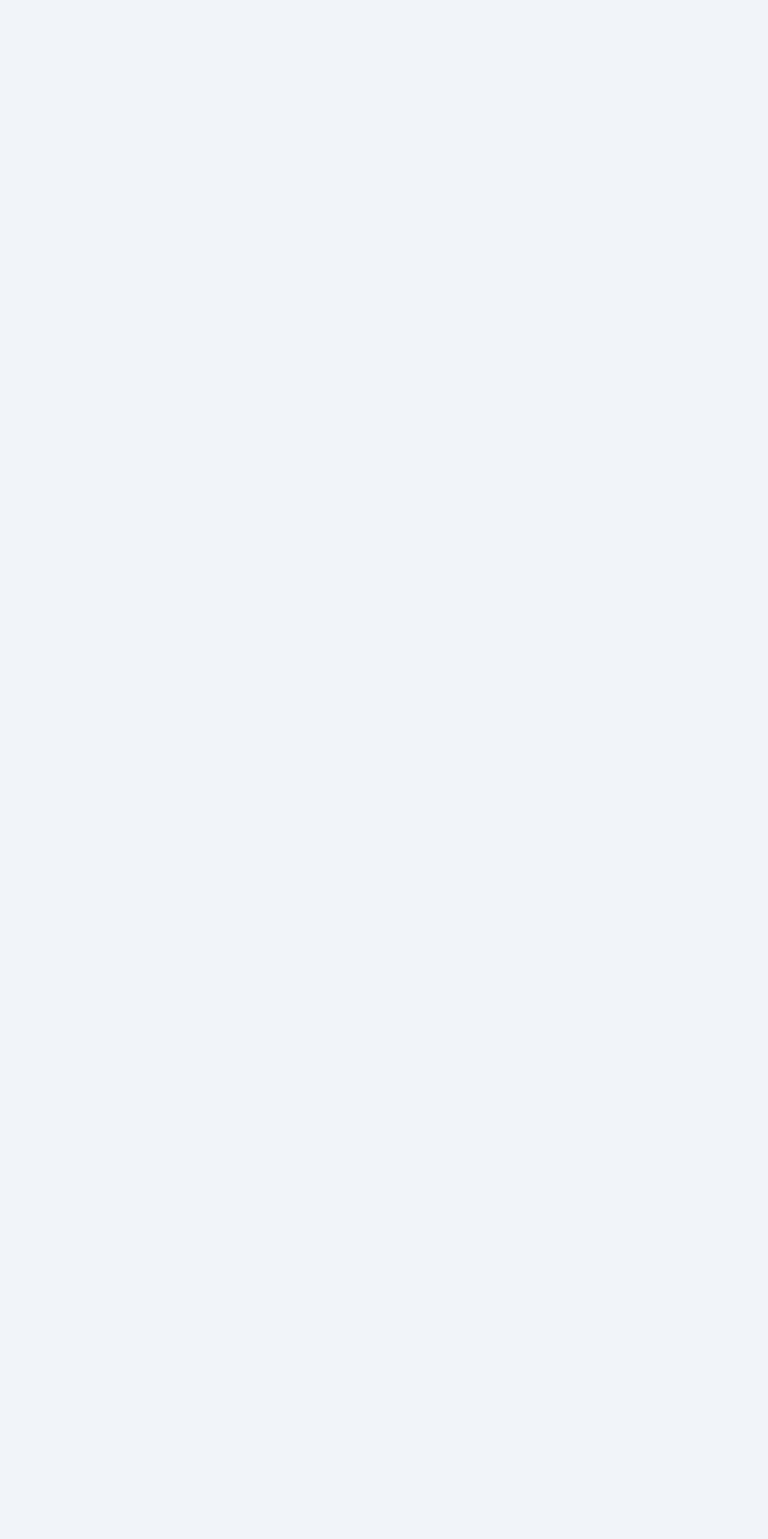
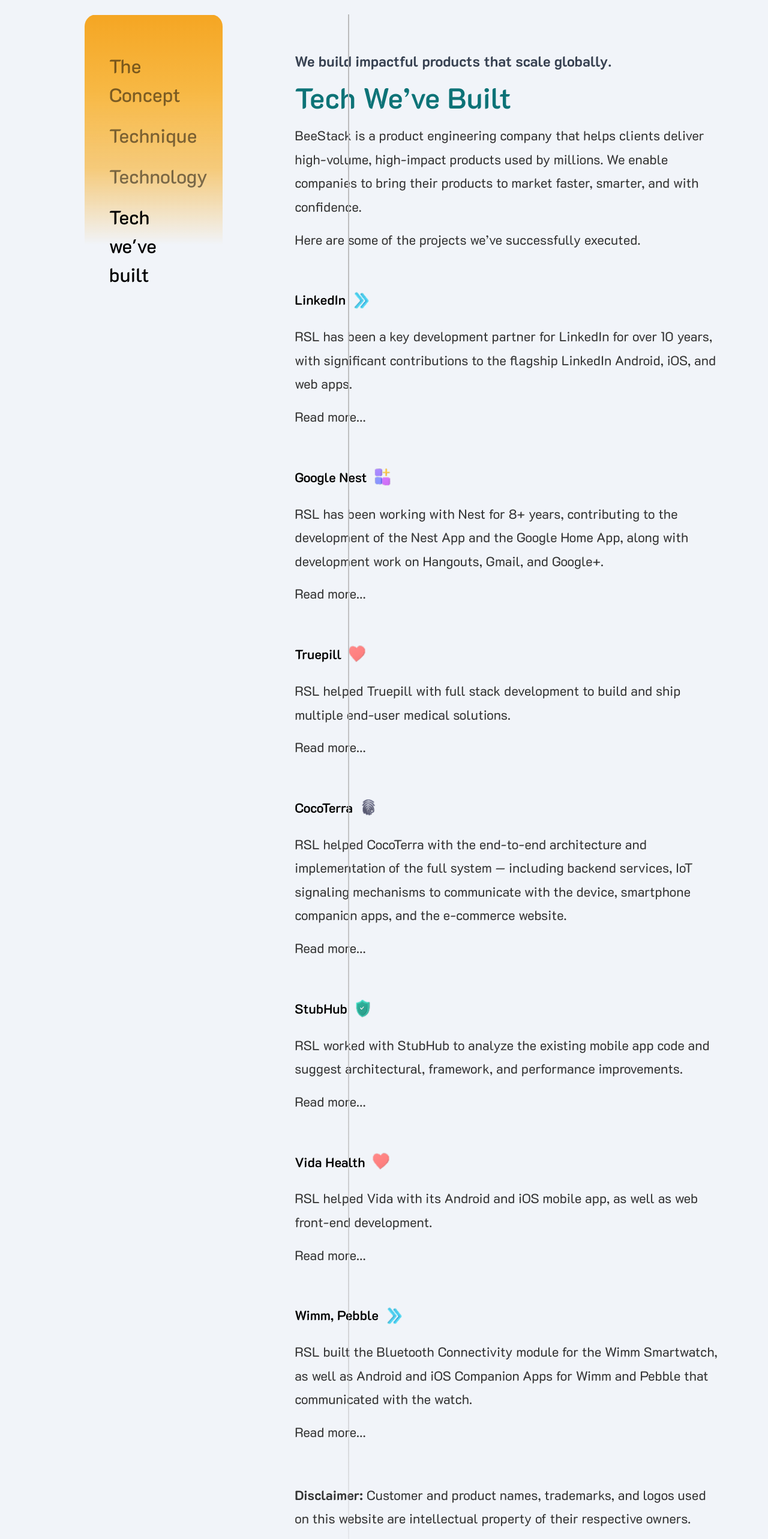
Before and after one commit to hangingpawn64/BeeStack, a React (Vite) app: page /our-work/products in a window 1280 px wide. Before the commit this address had no page. Shown: the part 160-2726 px from the top of the page at 60% size. Before the commit the page ends 800 px from the top, so only its background shows below. Built offline with nearby package versions, Linux system fonts and the light colour scheme; a web font is replaced by a local one.

Commit message:
additions

```diff
--- a/src/App.jsx
+++ b/src/App.jsx
@@ -6,6 +6,7 @@
 import {createBrowserRouter , RouterProvider} from 'react-router-dom'
 import Technique from './pages/Technique';
 import Technology from './pages/Technology';
+import Products from './pages/Products';
 
 function App() {
 
@@ -27,8 +28,8 @@
       element: <Technology />
     },
     {
-      path: "/our-work/technique",
-      element: <Technology />
+      path: "/our-work/products",
+      element: <Products />
     }
   ]);
 
--- /dev/null
+++ b/src/pages/Products.jsx
@@ -0,0 +1,174 @@
+import React from "react";
+import "./OurWork.css";
+import Navbar from "../components/Navbar";
+import Footer from "../components/Footer";
+import { Link } from "react-router-dom";
+
+const Products = () => {
+  return (
+    <>
+      <Navbar />
+      <div className="heading pl-28">OUR WORK</div>
+
+      <div className="container">
+        <aside className="sidebar">
+          <ul>
+            <li className="unhighlighted font-bold">
+              <Link to="/our-work">The Concept</Link>
+            </li>
+            <li className="unhighlighted font-bold">
+              <Link to="/our-work/technique">Technique</Link>
+            </li>
+            <li className="unhighlighted font-bold">
+              <Link to="/our-work/technology">Technology</Link>
+            </li>
+            <li className="highlighted font-bold">
+              <Link to="/our-work/products">Tech we've built</Link>
+            </li>
+          </ul>
+        </aside>
+
+        <main className="main-content">
+          {/* Intro Section */}
+          <p className="tagline">
+            <b>We build impactful products that scale globally.</b>
+          </p>
+          <h1>Tech We’ve Built</h1>
+
+          <div className="section">
+            <p>
+              BeeStack is a product engineering company that helps clients
+              deliver high-volume, high-impact products used by millions. We
+              enable companies to bring their products to market faster, smarter,
+              and with confidence.
+            </p>
+            <p>
+              Here are some of the projects we’ve successfully executed.
+            </p>
+          </div>
+
+          {/* Project: LinkedIn */}
+          <div className="section">
+            <h2 className="section-title">
+              LinkedIn
+              <img
+                src="/images/forward.png"
+                alt="LinkedIn icon"
+                className="icon"
+              />
+            </h2>
+            <p>
+              RSL has been a key development partner for LinkedIn for over 10
+              years, with significant contributions to the flagship LinkedIn
+              Android, iOS, and web apps.
+            </p>
+            <p className="read-more">Read more…</p>
+          </div>
+
+          {/* Project: Google Nest */}
+          <div className="section">
+            <h2 className="section-title">
+              Google Nest
+              <img src="/images/team.png" alt="Nest icon" className="icon" />
+            </h2>
+            <p>
+              RSL has been working with Nest for 8+ years, contributing to the
+              development of the Nest App and the Google Home App, along with
+              development work on Hangouts, Gmail, and Google+.
+            </p>
+            <p className="read-more">Read more…</p>
+          </div>
+
+          {/* Project: Truepill */}
+          <div className="section">
+            <h2 className="section-title">
+              Truepill
+              <img src="/images/heart.png" alt="Truepill icon" className="icon" />
+            </h2>
+            <p>
+              RSL helped Truepill with full stack development to build and ship
+              multiple end-user medical solutions.
+            </p>
+            <p className="read-more">Read more…</p>
+          </div>
+
+          {/* Project: CocoTerra */}
+          <div className="section">
+            <h2 className="section-title">
+              CocoTerra
+              <img
+                src="/images/fingerprint.png"
+                alt="CocoTerra icon"
+                className="icon"
+              />
+            </h2>
+            <p>
+              RSL helped CocoTerra with the end-to-end architecture and
+              implementation of the full system — including backend services,
+              IoT signaling mechanisms to communicate with the device, smartphone
+              companion apps, and the e-commerce website.
+            </p>
+            <p className="read-more">Read more…</p>
+          </div>
+
+          {/* Project: StubHub */}
+          <div className="section">
+            <h2 className="section-title">
+              StubHub
+              <img src="/images/secure.png" alt="StubHub icon" className="icon" />
+            </h2>
+            <p>
+              RSL worked with StubHub to analyze the existing mobile app code and
+              suggest architectural, framework, and performance improvements.
+            </p>
+            <p className="read-more">Read more…</p>
+          </div>
+
+          {/* Project: Vida Health */}
+          <div className="section">
+            <h2 className="section-title">
+              Vida Health
+              <img src="/images/heart.png" alt="Vida icon" className="icon" />
+            </h2>
+            <p>
+              RSL helped Vida with its Android and iOS mobile app, as well as web
+              front-end development.
+            </p>
+            <p className="read-more">Read more…</p>
+          </div>
+
+          {/* Project: Wimm, Pebble */}
+          <div className="section">
+            <h2 className="section-title">
+              Wimm, Pebble
+              <img
+                src="/images/forward.png"
+                alt="Pebble icon"
+                className="icon"
+              />
+            </h2>
+            <p>
+              RSL built the Bluetooth Connectivity module for the Wimm Smartwatch,
+              as well as Android and iOS Companion Apps for Wimm and Pebble that
+              communicated with the watch.
+            </p>
+            <p className="read-more">Read more…</p>
+          </div>
+
+          {/* Disclaimer */}
+          <div className="section disclaimer">
+            <p>
+              <b>Disclaimer:</b> Customer and product names, trademarks, and logos
+              used on this website are intellectual property of their respective
+              owners.
+            </p>
+          </div>
+        </main>
+      </div>
+
+      <Footer />
+    </>
+  );
+};
+
+export default Products;
```
